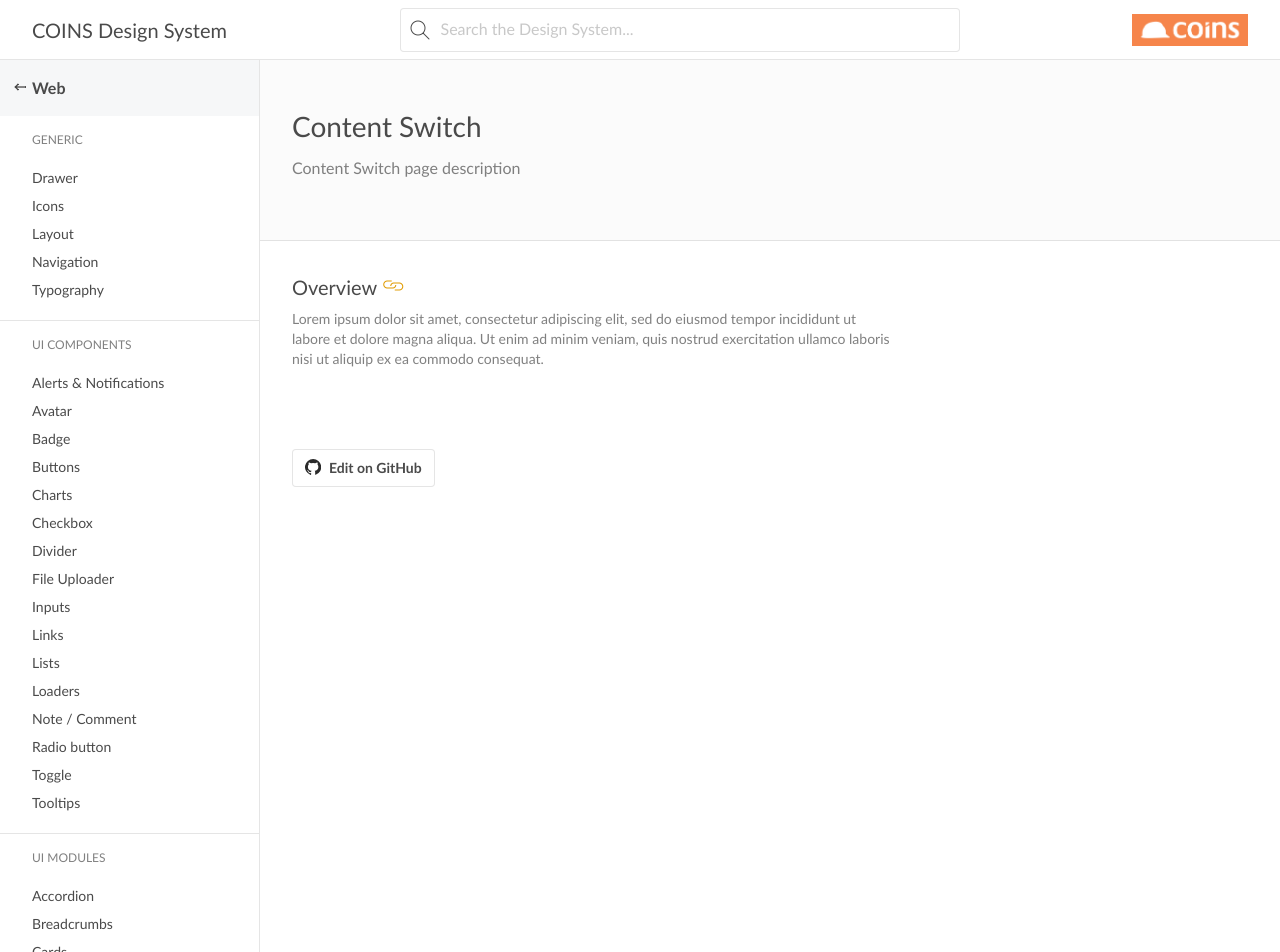
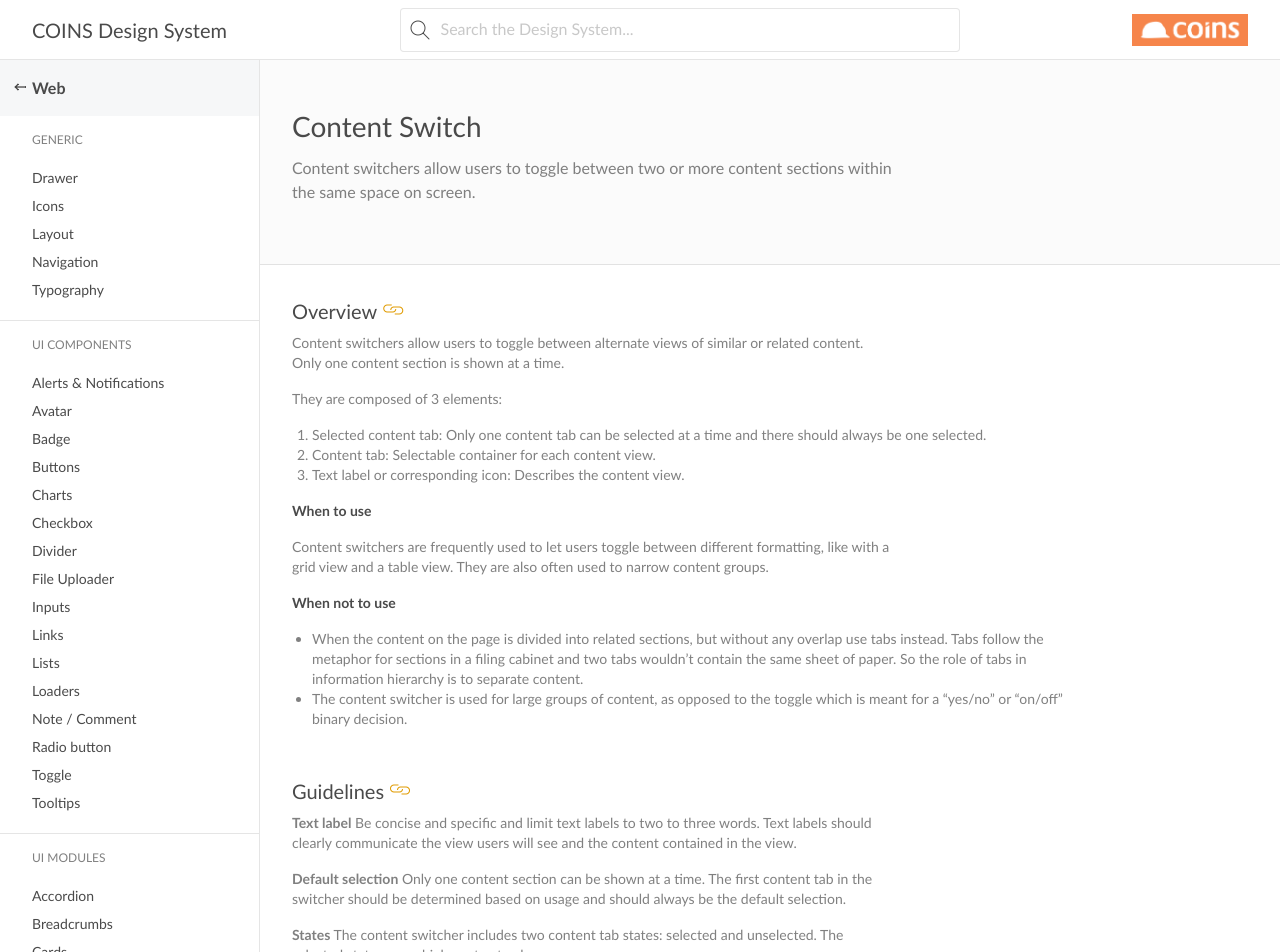
Before and after one commit to COINS-Naz/coins-design-system, a Jekyll site: the page built from _posts/web/ui-modules/2021-04-22-content-switch.md, in a window 1280 px wide and 1400 px high. Shown: the top 952 px of the window. Built offline with Jekyll 4.4.1, drawn with Linux system fonts in a browser that asks for light colours; nearby versions of some CDN libraries; some web fonts are replaced; some of the changed text lies outside the part shown.

Commit message:
Update 2021-04-22-content-switch.md
Content Switch page, edits from 16.08 cowering included

```diff
--- a/_posts/web/ui-modules/2021-04-22-content-switch.md
+++ b/_posts/web/ui-modules/2021-04-22-content-switch.md
@@ -3,10 +3,98 @@
 category: "Web"
 tag: "UI Modules"
 title: Content Switch
-subtitle: "Content Switch page description"
+subtitle: "Content switchers allow users to toggle between two or more content sections within the same space on screen."
 permalink: /web/content-switch/
 ---
 
 ## Overview
 
-Lorem ipsum dolor sit amet, consectetur adipiscing elit, sed do eiusmod tempor incididunt ut labore et dolore magna aliqua. Ut enim ad minim veniam, quis nostrud exercitation ullamco laboris nisi ut aliquip ex ea commodo consequat.
+Content switchers allow users to toggle between alternate views of similar or related content. Only one content section is shown at a time.<br>
+
+They are composed of 3 elements:
+1. Selected content tab: Only one content tab can be selected at a time and there should always be one selected.
+2. Content tab: Selectable container for each content view.
+3. Text label or corresponding icon: Describes the content view.
+
+### When to use
+Content switchers are frequently used to let users toggle between different formatting, like with a grid view and a table view. They are also often used to narrow content groups.
+
+### When not to use
+- When the content on the page is divided into related sections, but without any overlap use tabs instead. Tabs follow the metaphor for sections in a filing cabinet and two tabs wouldn’t contain the same sheet of paper. So the role of tabs in information hierarchy is to separate content.<br>
+- The content switcher is used for large groups of content, as opposed to the toggle which is meant for a “yes/no” or “on/off” binary decision.<br>
+
+## Guidelines
+
+**Text label**
+Be concise and specific and limit text labels to two to three words.
+Text labels should clearly communicate the view users will see and the content contained in the view.<br>
+
+**Default selection**
+Only one content section can be shown at a time. The first content tab in the switcher should be determined based on usage and should always be the default selection.<br>
+
+**States**
+The content switcher includes two content tab states: selected and unselected. The selected state uses a high contrast color.<br>
+
+**Width**
+Each individual content tab should be the same width.<br>
+
+{% include do-dont.html
+  do-img="Guidelines_CoSwitcher_Do.png"
+  do-text="Do base content tab width on the longest text label."
+  dont-img="Guidelines_CoSwitcher_Do_Not.png"
+  dont-text="Do not use a different width for each content tab."
+%}
+
+## Type
+The overall content switcher type varies based on the content and layout. You can use different number of switch options or replace text labels with corresponding icons.
+
+<!-- Content switch -->
+<!-- Content switch tab 1 -->
+{% capture type-withtext %}
+{% include snippet.html code='
+insert code snippet here
+' %}
+{% endcapture %}
+
+<!-- Content switch tab 2 -->
+{% capture type-withicon %}
+{% include snippet.html code='
+insert code snippet 2 here
+' %}
+{% endcapture %}
+
+<!-- Render Content -->
+{% include content-switch.html for="type"
+           content-1-label="With Text" content-1=type-withtext
+           content-2-label="With Icon" content-2=type-withicon
+%}
+<!-- End content switch -->
+
+**Note:** Use icons only in a case when you are sure that user will understand the meaning.
+
+## State
+The content switcher includes two content tab states: selected and unselected. The selected state uses grey color, when unselected remains white.
+
+<!-- Content switch -->
+<!-- Content switch tab 1 -->
+{% capture type-default %}
+{% include snippet.html code='
+insert code snippet 3 here
+' %}
+{% endcapture %}
+
+<!-- Content switch tab 2 -->
+{% capture type-selected %}
+{% include snippet.html code='
+insert code snippet 4 here
+' %}
+{% endcapture %}
+
+<!-- Render Content -->
+{% include content-switch.html for="type"
+           content-1-label="With Text" content-1=type-default
+           content-2-label="With Icon" content-2=type-selected
+%}
+<!-- End content switch -->
+
+**Note:** Only one content section can be selected at a time.
```
